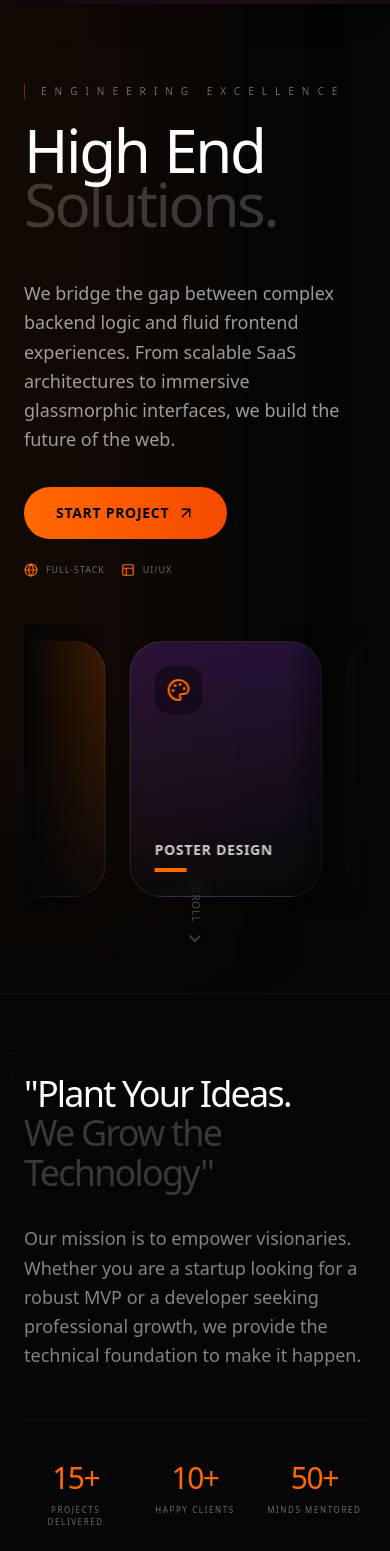
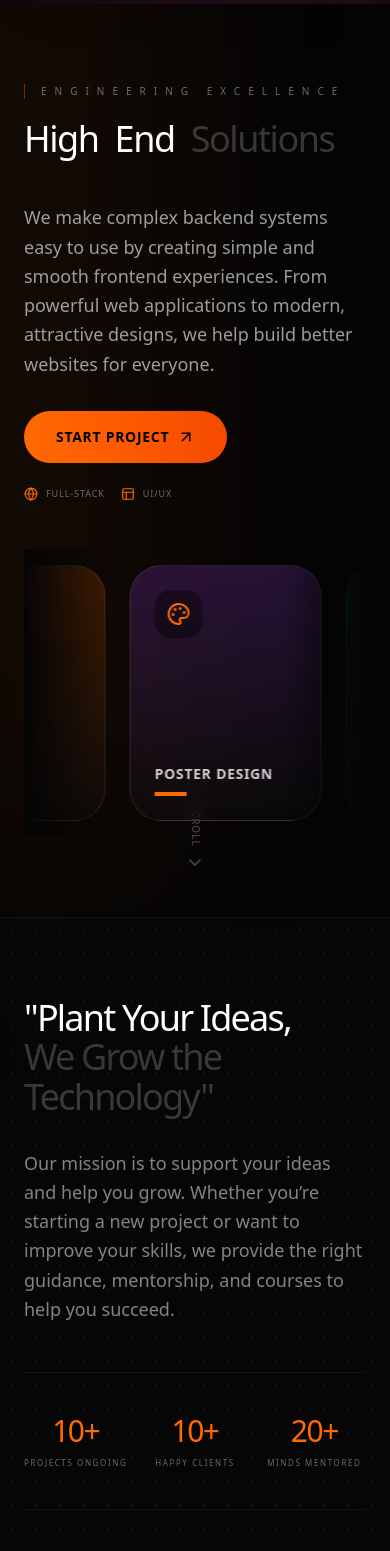
Before and after one commit to Praveen0224/web-framex, a Next.js app: page / in a window 390 px wide. Shown: the part 840-2391 px from the top of the page. Built offline with nearby package versions, Linux system fonts and the light colour scheme; grey boxes are pictures that could not be loaded.

Commit message:
real data

```diff
--- a/src/components/sections/About.jsx
+++ b/src/components/sections/About.jsx
@@ -7,7 +7,7 @@ import {
 } from 'lucide-react';
 
 const About = () => {
-    const headingWords = ["High", "End", "Solutions."];
+    const headingWords = ["High", "End", "Solutions"];
 
     // Services for the horizontal scroll
     const services = [
@@ -70,7 +70,7 @@ const About = () => {
                                 initial={{ opacity: 0, y: 30, filter: 'blur(10px)' }}
                                 animate={{ opacity: 1, y: 0, filter: 'blur(0px)' }}
                                 transition={{ duration: 1, delay: i * 0.1, ease: [0.2, 0, 0.2, 1] }}
-                                className={`inline-block text-6xl md:text-8xl lg:text-[10rem] font-light tracking-[-0.04em] leading-[0.9] mr-4 md:mr-8
+                                className={`inline-block text-4xl md:text-6xl lg:text-[10rem] font-light tracking-[-0.04em] leading-[0.9] mr-4 md:mr-8
                                     ${i === 2 ? 'text-white/20' : 'text-white'}`}
                             >
                                 {word}
@@ -88,7 +88,7 @@ const About = () => {
                             transition={{ delay: 0.8 }}
                         >
                             <p className="text-lg md:text-xl leading-relaxed font-light text-white/60 mb-8 max-w-xl">
-                                We bridge the gap between complex backend logic and fluid frontend experiences. From scalable SaaS architectures to immersive glassmorphic interfaces, we build the future of the web.
+We make complex backend systems easy to use by creating simple and smooth frontend experiences. From powerful web applications to modern, attractive designs, we help build better websites for everyone.
                             </p>
 
                             <div className="flex flex-col sm:flex-row items-start sm:items-center gap-6">
@@ -166,11 +166,11 @@ const About = () => {
                                 className="mb-12"
                             >
                                 <h2 className="text-4xl md:text-7xl font-light tracking-tighter leading-[1.1] mb-8">
-                                    "Plant Your Ideas. <br />
+                                    "Plant Your Ideas, <br />
                                     <span className="text-white/20">We Grow the Technology"</span>
                                 </h2>
                                 <p className="text-white/50 text-lg md:text-xl font-light max-w-2xl leading-relaxed">
-                                    Our mission is to empower visionaries. Whether you are a startup looking for a robust MVP or a developer seeking professional growth, we provide the technical foundation to make it happen.
+Our mission is to support your ideas and help you grow. Whether you’re starting a new project or want to improve your skills, we provide the right guidance, mentorship, and courses to help you succeed.
                                 </p>
                             </motion.div>
 
@@ -182,9 +182,9 @@ const About = () => {
                                 className="grid grid-cols-3 gap-4 border-y border-white/5 py-10"
                             >
                                 {[
-                                    { val: "15+", label: "Projects Delivered" },
+                                    { val: "10+", label: "Projects Ongoing" },
                                     { val: "10+", label: "Happy Clients" },
-                                    { val: "50+", label: "Minds Mentored" }
+                                    { val: "20+", label: "Minds Mentored" }
                                 ].map((stat, i) => (
                                     <motion.div key={i} variants={itemVariants} className="text-center md:text-left">
                                         <h3 className="text-3xl md:text-5xl font-light text-orange-500 tracking-tighter">{stat.val}</h3>
@@ -247,8 +247,7 @@ const About = () => {
                                     <span className="text-white/20 ">Mentorship</span>
                                 </motion.h2>
                                 <motion.p variants={itemVariants} className="text-lg text-white/60 font-light leading-relaxed max-w-xl">
-                                    Engineering the next generation of digital architects. Master technical precision and bold designs alongside industry experts in a real-world production environment.
-                                </motion.p>
+We help you become a skilled tech professional. Learn technical skills and creative design with expert guidance through real-world projects.                                </motion.p>
                             </div>
 
                             <div className="md:col-span-5 flex flex-col gap-4">
--- a/src/components/sections/Projects.jsx
+++ b/src/components/sections/Projects.jsx
@@ -6,25 +6,25 @@ import { Globe, Shield } from 'lucide-react';
 const projects = [
     {
         id: '01',
-        title: 'Neural Interface',
-        brand: 'N',
-        tagline: 'Deep Intelligence',
+        title: 'Privielle ',
+        brand: 'E',
+        tagline: 'Ecommerce Website',
         image: 'https://images.unsplash.com/photo-1550751827-4bd374c3f58b?q=80&w=1200',
         color: 'from-orange-600/80'
     },
     {
         id: '02',
-        title: 'Quantum System',
-        brand: 'Q',
-        tagline: 'DeFi Security',
+        title: 'R3k Shots',
+        brand: 'W',
+        tagline: 'Studio Website',
         image: 'https://images.unsplash.com/photo-1451187580459-43490279c0fa?q=80&w=1200',
         color: 'from-blue-600/80'
     },
     {
         id: '03',
-        title: 'Spatial OS',
-        brand: 'S',
-        tagline: 'Mixed Reality',
+        title: 'SMR Holidays',
+        brand: 'T',
+        tagline: 'Tourism Website',
         image: 'https://images.unsplash.com/photo-1622979135225-d2ba269cf1ac?q=80&w=1200',
         color: 'from-zinc-800/80'
     },
@@ -51,7 +51,7 @@ const Portfolio = () => {
     const [isPaused, setIsPaused] = useState(false);
     const [windowWidth, setWindowWidth] = useState(0);
     // Updated Heading Words
-    const headingWords = ["Selected", "Works."];
+    const headingWords = ["Selected", "Works"];
 
     const duplicatedClients = [...clients, ...clients, ...clients];
 
@@ -191,13 +191,13 @@ const Portfolio = () => {
                         onClick={() => window.location.href = '#contact'}
                         className="px-10 md:px-14 py-4 md:py-5 border border-black/10 text-black text-[9px] md:text-[10px] font-black uppercase tracking-[0.4em] md:tracking-[0.5em] rounded-full transition-all duration-500"
                     >
-                        Start Build Sequence
+                        Book your project
                     </motion.button>
                 </div>
 
                 <div className="max-w-7xl mx-auto">
                     <div className="flex flex-col items-center justify-center mb-6">
-                        <span className="text-[8px] uppercase tracking-[0.5em] text-black font-bold">Trusted Partners</span>
+                        <span className="text-[8px] uppercase tracking-[0.5em] text-black font-bold">Trusted Clients</span>
                     </div>
                     <div className="relative flex overflow-hidden">
                          <div className="flex whitespace-nowrap animate-marquee-reverse">
--- a/src/components/sections/Reviews.jsx
+++ b/src/components/sections/Reviews.jsx
@@ -29,7 +29,7 @@ const Reviews = () => {
                         Wall of <br />
                         <span className="bg-gradient-to-r from-orange-500 to-purple-500 bg-clip-text text-transparent text-5xl">Trusted words</span> <br />
                     </h2>
-                    <p className="text-white/40 text-xs md:text-sm mt-1">Trusted by builders worldwide.</p>
+                    <p className="text-white/40 text-xs md:text-sm mt-1">Trusted by many happy clients</p>
                 </div>
 
                 <div className="relative">
--- a/src/components/sections/Services.jsx
+++ b/src/components/sections/Services.jsx
@@ -3,15 +3,15 @@ import React, { useState } from "react";
 import { motion } from "framer-motion";
 
 const services = [
-  { id: "01", title: "Fullstack Development", desc: "Scalable architectures using modern logic and global cloud infrastructure." },
-  { id: "02", title: "Content Creation", desc: "Emotion-driven storytelling powered by AI and human research." },
-  { id: "03", title: "Experience Designing", desc: "Utilizing UI/UX best practices to optimize user engagement.", highlight: true },
-  { id: "04", title: "Digital Marketing", desc: "Distributed ad networks and resilient SEO ecosystems for global reach." },
-  { id: "05", title: "Expert Mentoring", desc: "Empowering developers through one-on-one professional coaching." }
+  { id: "01", title: "Fullstack Development", desc: "We build fast, secure, and scalable websites and applications." },
+  { id: "02", title: "Content Creation", desc: "We create engaging content that connects with people." },
+  { id: "03", title: "Experience Designing", desc: "We design simple and user-friendly interfaces for better user experience.", highlight: true },
+  { id: "04", title: "Digital Marketing", desc: "We help your business grow online through SEO and ads." },
+  { id: "05", title: "Expert Mentoring", desc: "We guide and support you with personal mentoring to improve your skills." }
 ];
 
 const Services = () => {
-  const headingWords = ["Our", "Expert", "Roadmap."];
+  const headingWords = ["Our", "Expert", "Services"];
   const [hoveredIndex, setHoveredIndex] = useState(2);
 
   return (
```
